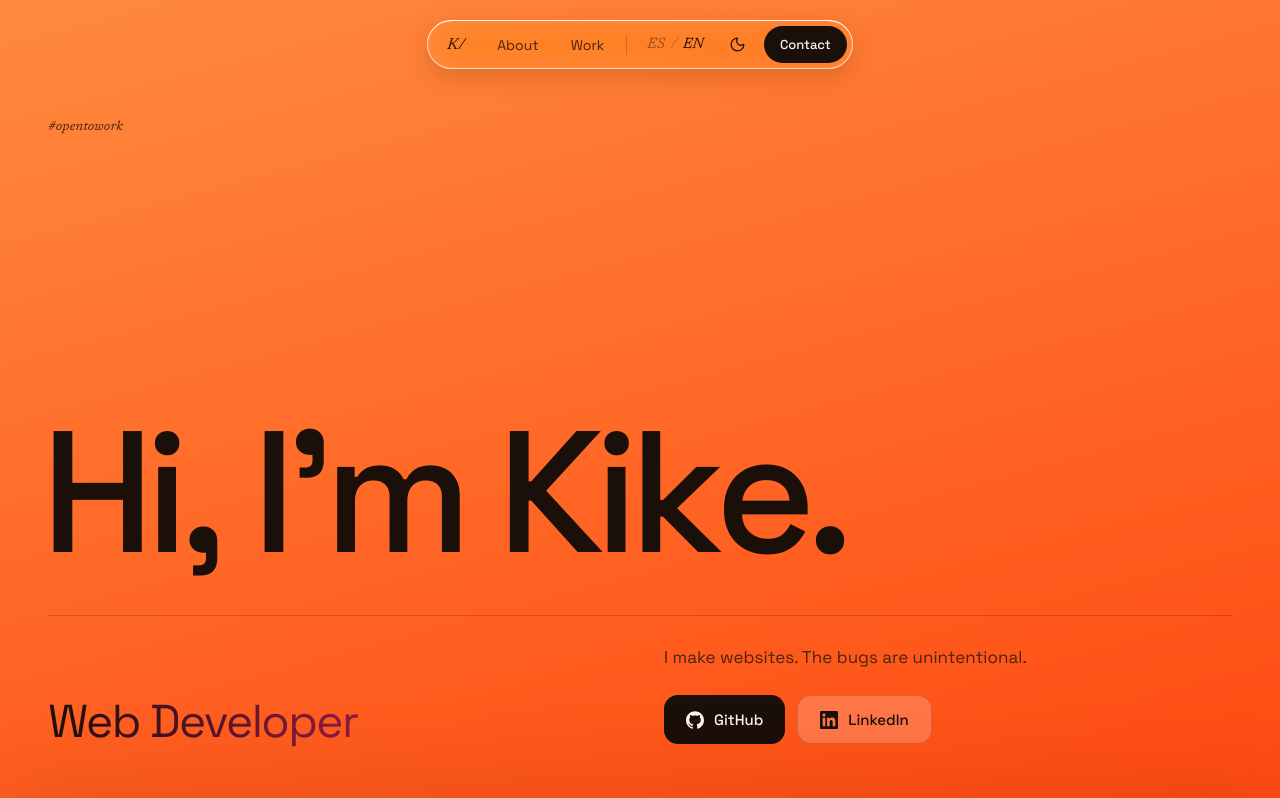
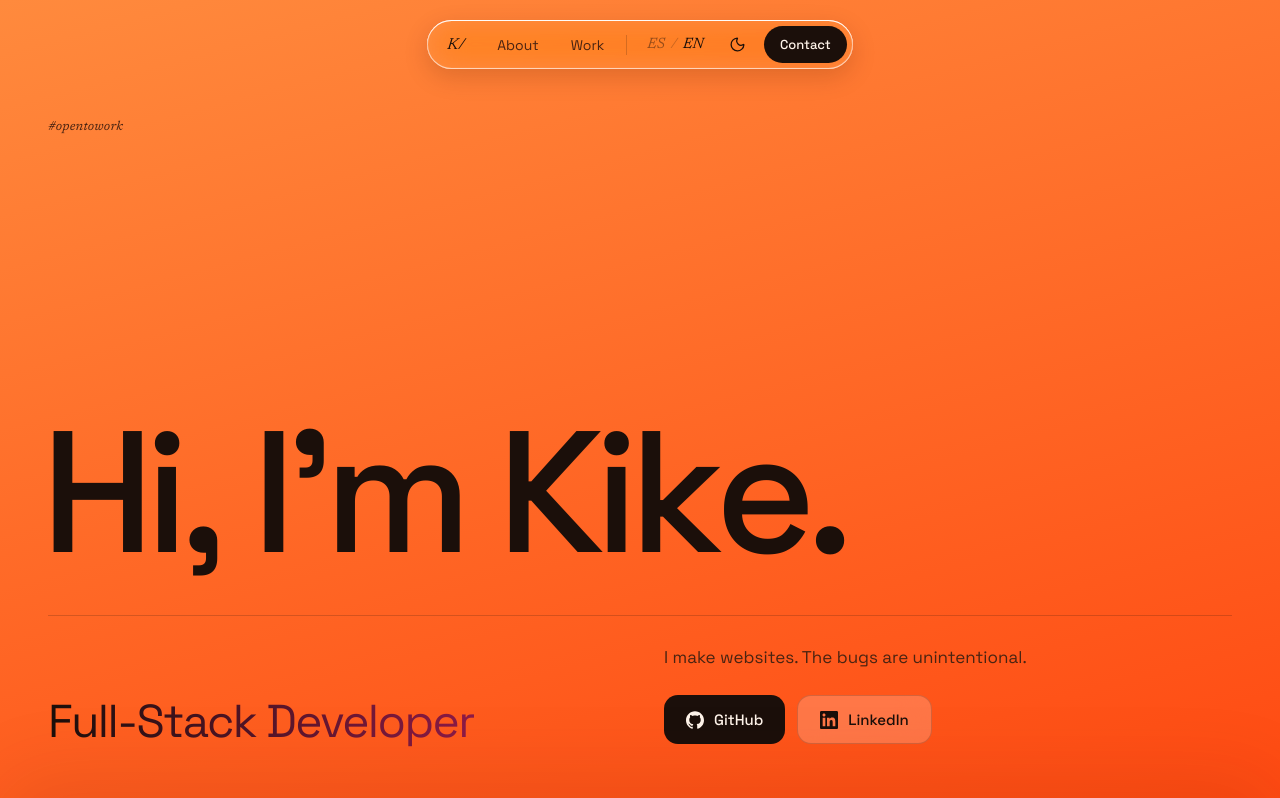
Before and after one commit to kikebeses/portfolio, a React (Vite) app: page / in a window 1280 px wide. Shown: the top 798 px of the page. Built offline with nearby package versions, Linux system fonts and the light colour scheme.

Commit message:
feat: cambia «Desarrollador web» por «Desarrollador full-stack» en el rol y los metadatos

```diff
--- a/index.html
+++ b/index.html
@@ -9,19 +9,19 @@
     <!-- Both fonts are visible above the fold: fetch them before the CSS asks for them -->
     <link rel="preload" href="/src/assets/fonts/space-grotesk-latin.woff2" as="font" type="font/woff2" crossorigin />
     <link rel="preload" href="/src/assets/fonts/newsreader-italic-latin.woff2" as="font" type="font/woff2" crossorigin />
-    <title>Kike Beses · Desarrollador web</title>
+    <title>Kike Beses · Desarrollador full-stack</title>
     <meta
       name="description"
-      content="Portfolio de Kike (Enrique Beses), desarrollador web full-stack: interfaces con React y servidores con Node.js, Java o PHP."
+      content="Portfolio de Kike (Enrique Beses), desarrollador full-stack: interfaces con React y servidores con Node.js, Java o PHP."
     />
     <meta name="theme-color" content="#ff8a3d" />
     <!-- Link previews on social networks. og:image and og:url need the final domain (deploy) -->
     <meta property="og:type" content="website" />
     <meta property="og:site_name" content="Kike Beses" />
-    <meta property="og:title" content="Kike Beses · Desarrollador web" />
+    <meta property="og:title" content="Kike Beses · Desarrollador full-stack" />
     <meta
       property="og:description"
-      content="Portfolio de Kike (Enrique Beses), desarrollador web full-stack: interfaces con React y servidores con Node.js, Java o PHP."
+      content="Portfolio de Kike (Enrique Beses), desarrollador full-stack: interfaces con React y servidores con Node.js, Java o PHP."
     />
     <meta property="og:locale" content="es_ES" />
     <meta property="og:locale:alternate" content="en_US" />
--- a/src/index.css
+++ b/src/index.css
@@ -195,7 +195,7 @@
   --text-lead: clamp(22px, 2.7vw, 36px);
   --text-lead--line-height: 1.3;
   --text-lead--letter-spacing: -0.025em;
-  /* Hero role ("Web Developer") */
+  /* Hero role ("Full-Stack Developer") */
   --text-role: clamp(30px, 3.6vw, 52px);
   --text-role--line-height: 1;
   --text-role--letter-spacing: -0.035em;
--- a/src/locales/en.json
+++ b/src/locales/en.json
@@ -1,7 +1,7 @@
 {
   "meta": {
-    "title": "Kike Beses · Web developer",
-    "description": "Portfolio of Kike (Enrique Beses), full-stack web developer: React interfaces and Node.js, Java or PHP back ends."
+    "title": "Kike Beses · Full-stack developer",
+    "description": "Portfolio of Kike (Enrique Beses), full-stack developer: React interfaces and Node.js, Java or PHP back ends."
   },
   "header": {
     "navLabel": "Main",
@@ -21,7 +21,7 @@
   "hero": {
     "openToWork": "#opentowork",
     "title": "Hi, I'm Kike.",
-    "role": "Web Developer",
+    "role": "Full-Stack Developer",
     "tagline": "I make websites. The bugs are unintentional.",
     "github": "GitHub",
     "linkedin": "LinkedIn"
--- a/src/locales/es.json
+++ b/src/locales/es.json
@@ -1,7 +1,7 @@
 {
   "meta": {
-    "title": "Kike Beses · Desarrollador web",
-    "description": "Portfolio de Kike (Enrique Beses), desarrollador web full-stack: interfaces con React y servidores con Node.js, Java o PHP."
+    "title": "Kike Beses · Desarrollador full-stack",
+    "description": "Portfolio de Kike (Enrique Beses), desarrollador full-stack: interfaces con React y servidores con Node.js, Java o PHP."
   },
   "header": {
     "navLabel": "Principal",
@@ -21,7 +21,7 @@
   "hero": {
     "openToWork": "#opentowork",
     "title": "Hola, soy Kike.",
-    "role": "Desarrollador Web",
+    "role": "Desarrollador Full-Stack",
     "tagline": "Hago webs. Los bugs los hago sin querer.",
     "github": "GitHub",
     "linkedin": "LinkedIn"
```
